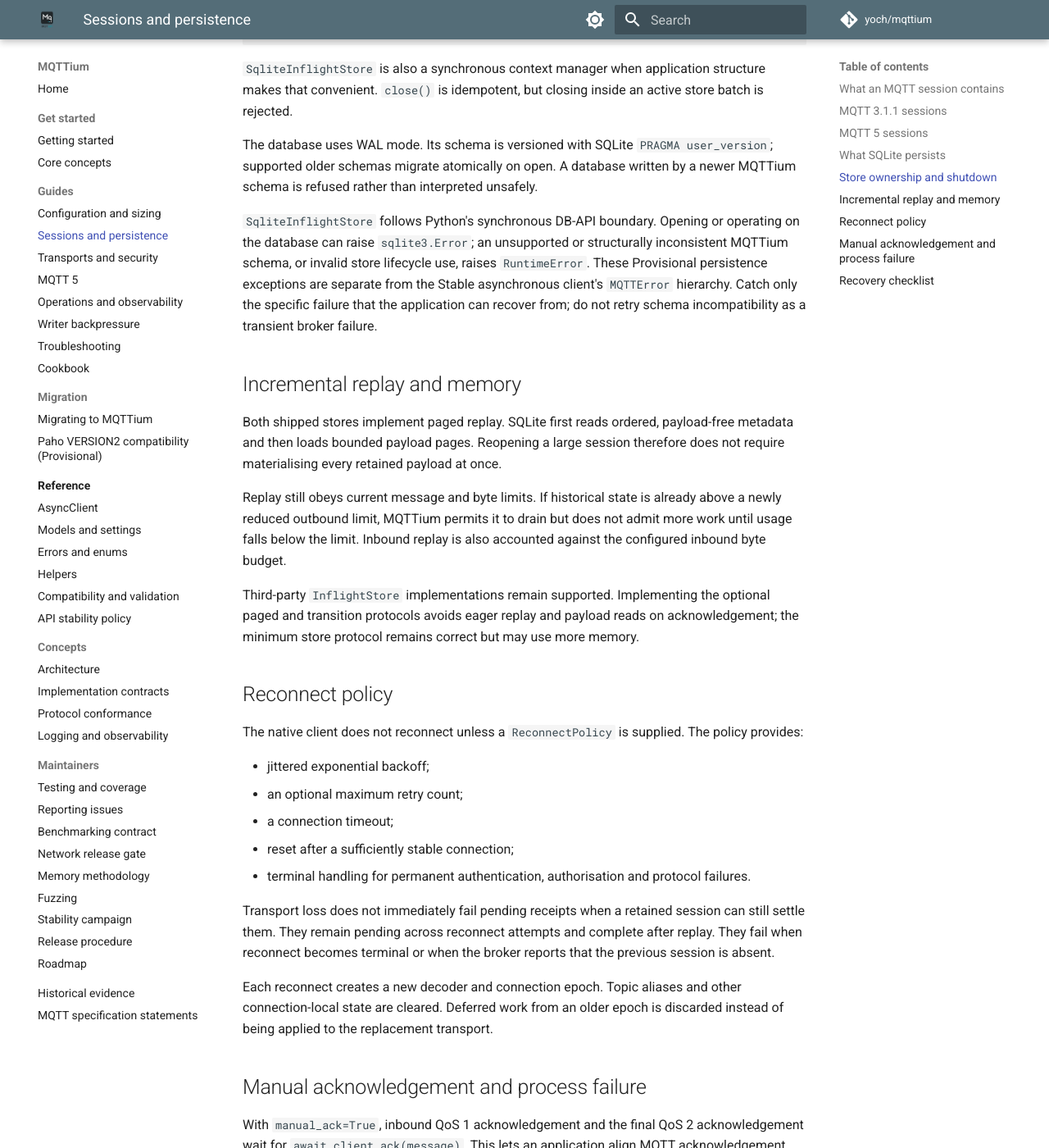
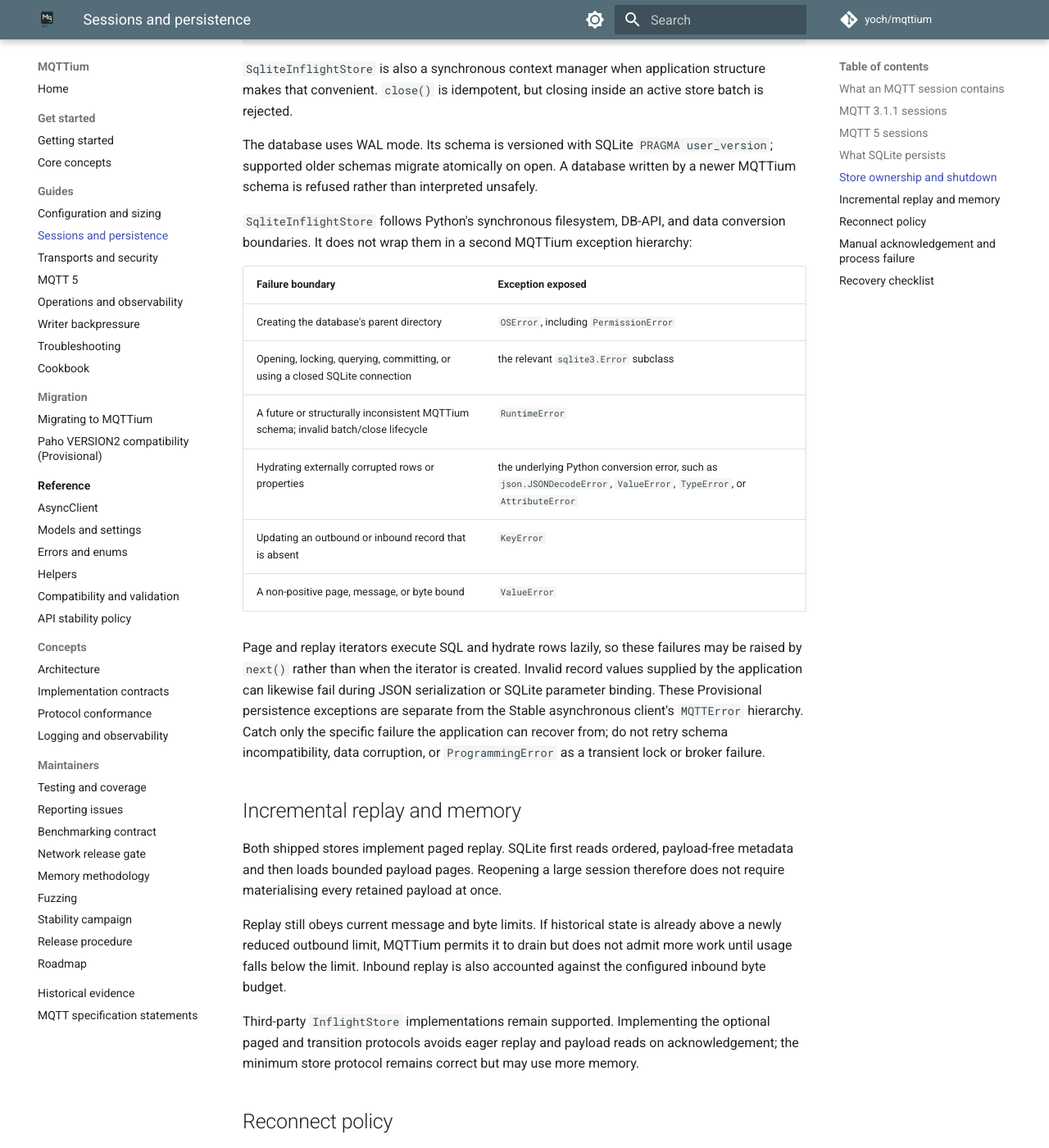
Before and after one commit to yoch/mqttium, an MkDocs documentation site: the page built from docs/sessions-and-persistence.md, in a window 1280 px wide and 1400 px high, scrolled down 2582 px. Shown: the whole window at 82% size. Built offline with MkDocs 1.6.1 and Material for MkDocs 9.7.7, drawn with Linux system fonts in a browser that asks for light colours; comment, search, counter and statistics services are not loaded.

Commit message:
Document SQLite exception boundaries

```diff
--- a/docs/sessions-and-persistence.md
+++ b/docs/sessions-and-persistence.md
@@ -117,13 +117,27 @@ The database uses WAL mode. Its schema is versioned with SQLite
 database written by a newer MQTTium schema is refused rather than interpreted
 unsafely.
 
-`SqliteInflightStore` follows Python's synchronous DB-API boundary. Opening or
-operating on the database can raise `sqlite3.Error`; an unsupported or
-structurally inconsistent MQTTium schema, or invalid store lifecycle use,
-raises `RuntimeError`. These Provisional persistence exceptions are separate
-from the Stable asynchronous client's `MQTTError` hierarchy. Catch only the
-specific failure that the application can recover from; do not retry schema
-incompatibility as a transient broker failure.
+`SqliteInflightStore` follows Python's synchronous filesystem, DB-API, and data
+conversion boundaries. It does not wrap them in a second MQTTium exception
+hierarchy:
+
+| Failure boundary | Exception exposed |
+| --- | --- |
+| Creating the database's parent directory | `OSError`, including `PermissionError` |
+| Opening, locking, querying, committing, or using a closed SQLite connection | the relevant `sqlite3.Error` subclass |
+| A future or structurally inconsistent MQTTium schema; invalid batch/close lifecycle | `RuntimeError` |
+| Hydrating externally corrupted rows or properties | the underlying Python conversion error, such as `json.JSONDecodeError`, `ValueError`, `TypeError`, or `AttributeError` |
+| Updating an outbound or inbound record that is absent | `KeyError` |
+| A non-positive page, message, or byte bound | `ValueError` |
+
+Page and replay iterators execute SQL and hydrate rows lazily, so these failures
+may be raised by `next()` rather than when the iterator is created. Invalid
+record values supplied by the application can likewise fail during JSON
+serialization or SQLite parameter binding. These Provisional persistence
+exceptions are separate from the Stable asynchronous client's `MQTTError`
+hierarchy. Catch only the specific failure the application can recover from;
+do not retry schema incompatibility, data corruption, or `ProgrammingError` as
+a transient lock or broker failure.
 
 ## Incremental replay and memory
 
```
Also changed, not shown: AGENTS.md (+2 -2 lines).
